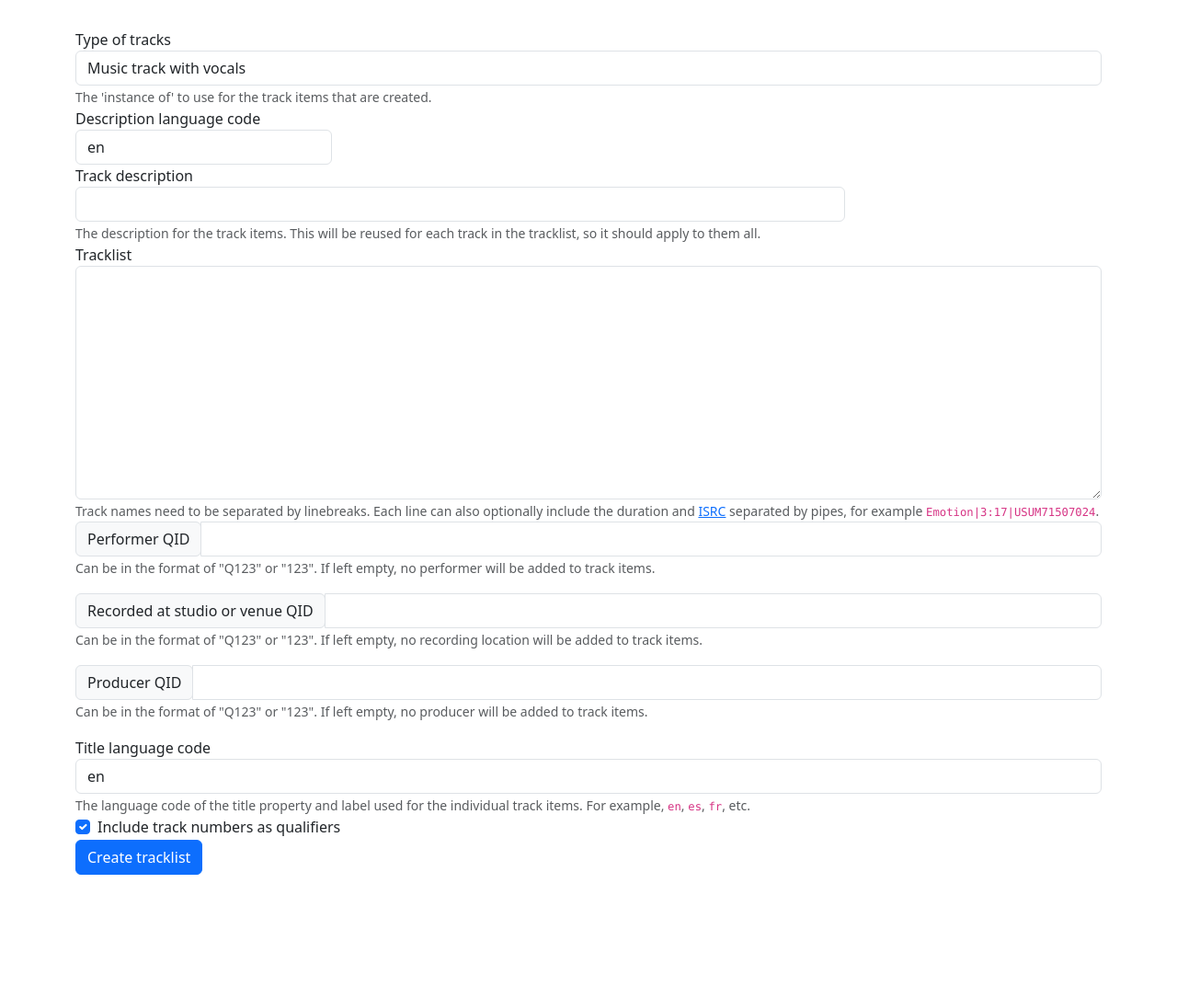
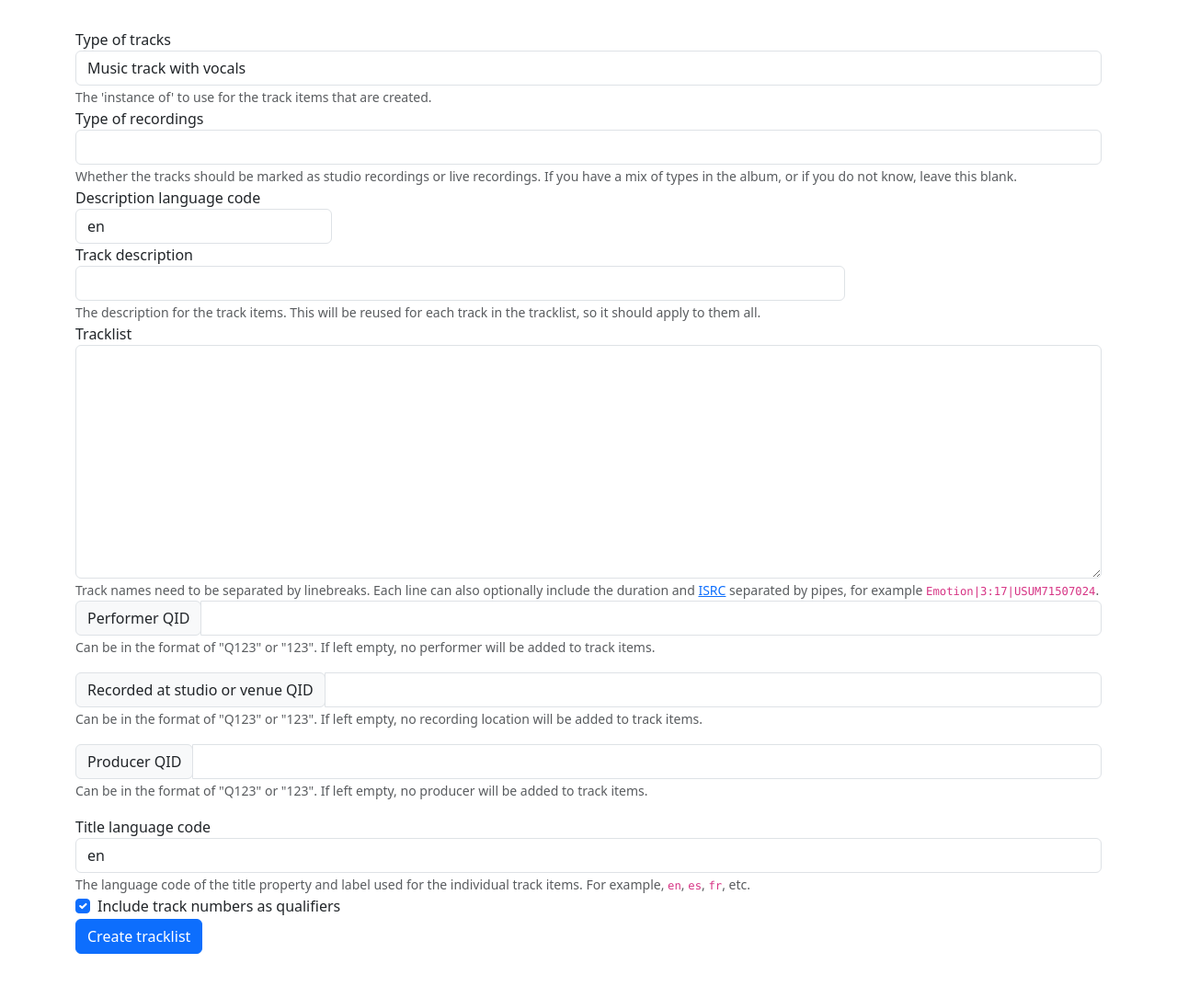
Before and after one commit to connorshea/multitrack-drafting, a Flask app: template templates/album.html in a window 1280 px wide. Shown: the part 190-1275 px from the top of the page at 92% size. Before the commit the page ends 1141 px from the top, so only its background shows below. Run offline with Flask 2, Linux system fonts and the light colour scheme; the template is opened without the code that fills it, so the values that code supplies are empty; some libraries are stand-ins or nearby versions.

Commit message:
Accept recording type as an attribute on new tracks.

```diff
--- a/app.py
+++ b/app.py
@@ -36,10 +36,14 @@ TRACKLIST_PROPERTY = 'P95821' if TEST_WIKIDATA else 'P658'
 SERIES_ORDINAL_PROPERTY = 'P551' if TEST_WIKIDATA else 'P1545'
 DURATION_PROPERTY = 'P374' if TEST_WIKIDATA else 'P2047'
 ISRC_PROPERTY = 'P97842' if TEST_WIKIDATA else 'P1243'
+HAS_QUALITY_PROPERTY = 'P89895' if TEST_WIKIDATA else 'P1552'
 ALBUM_ITEM = 'Q1785' if TEST_WIKIDATA else 'Q482994'
 AUDIO_TRACK_ITEM = 'Q232068' if TEST_WIKIDATA else 'Q7302866'
 MUSIC_TRACK_WITH_VOCALS_ITEM = 'Q232069' if TEST_WIKIDATA else 'Q55850593'
 MUSIC_TRACK_WITHOUT_VOCALS_ITEM = 'Q232162' if TEST_WIKIDATA else 'Q55850643'
+
+LIVE_RECORDING_ITEM = 'Q232189' if TEST_WIKIDATA else 'Q56123235'
+STUDIO_RECORDING_ITEM = 'Q232188' if TEST_WIKIDATA else 'Q15975575'
 
 VALID_ALBUM_TYPES = [
     1785 if TEST_WIKIDATA else 482994, # album
@@ -181,6 +185,7 @@ def create_tracklist_items(
         producer_qid: int | None,
         language: str,
         track_type: str,
+        recording_type: str | None,
         track_description_language: str,
         track_description: str,
         edit_group_id: str
@@ -196,6 +201,7 @@ def create_tracklist_items(
             producer_qid=producer_qid,
             language=language,
             track_type=track_type,
+            recording_type=recording_type,
             track_description_language=track_description_language,
             track_description=track_description,
             duration=track.get('duration'),
@@ -257,6 +263,7 @@ def create_wikidata_track_item(
         producer_qid: int | None,
         language: str,
         track_type: str,
+        recording_type: str | None,
         track_description_language: str,
         track_description: str,
         duration: int | None,
@@ -344,6 +351,13 @@ def create_wikidata_track_item(
                 'type': 'statement',
                 'rank': 'normal'
             }
+        )
+
+    # Add 'has quality' statement with the type of recording.
+    if recording_type != None:
+        recording_type_item = STUDIO_RECORDING_ITEM if recording_type == 'studio_recording' else LIVE_RECORDING_ITEM
+        data['claims'].append(
+            generate_wikidata_claim_object(HAS_QUALITY_PROPERTY, recording_type_item)
         )
 
     return session.post(
@@ -550,6 +564,9 @@ def album_post(item_id: int) -> RRV:
     csrf_error = False
     if submitted_request_valid():
         track_type = flask.request.form.get('track_type')
+        recording_type = flask.request.form.get('recording_type')
+        if recording_type == 'none':
+            recording_type = None
         track_description_language = flask.request.form.get('track_description_language')
         track_description = flask.request.form.get('track_description')
         tracklist = flask.request.form.get('tracklist')
@@ -624,6 +641,7 @@ def album_post(item_id: int) -> RRV:
         producer_qid=producer_qid,
         language=language,
         track_type=track_type,
+        recording_type=recording_type,
         track_description_language=track_description_language,
         track_description=track_description,
         edit_group_id=edit_group_id
--- a/templates/album.html
+++ b/templates/album.html
@@ -51,6 +51,17 @@
       <option value="audio_track">Audio track</option>
     </select>
     <small id="trackTypeHelp" class="form-text text-muted">The 'instance of' to use for the track items that are created.</small>
+  </div>
+
+  <!-- Picker for live vs studio recordings -->
+  <div class="form-group">
+    <label for="track_type">Type of recordings</label>
+    <select class="form-control" id="recording_type" name="recording_type" aria-describedby="recordingTypeHelp">
+      <option value="none" selected></option>
+      <option value="studio_recording">Studio recording</option>
+      <option value="live_recording">Live recording</option>
+    </select>
+    <small id="recordingTypeHelp" class="form-text text-muted">Whether the tracks should be marked as studio recordings or live recordings. If you have a mix of types in the album, or if you do not know, leave this blank.</small>
   </div>
 
   <!-- Picker for track description language -->
```
